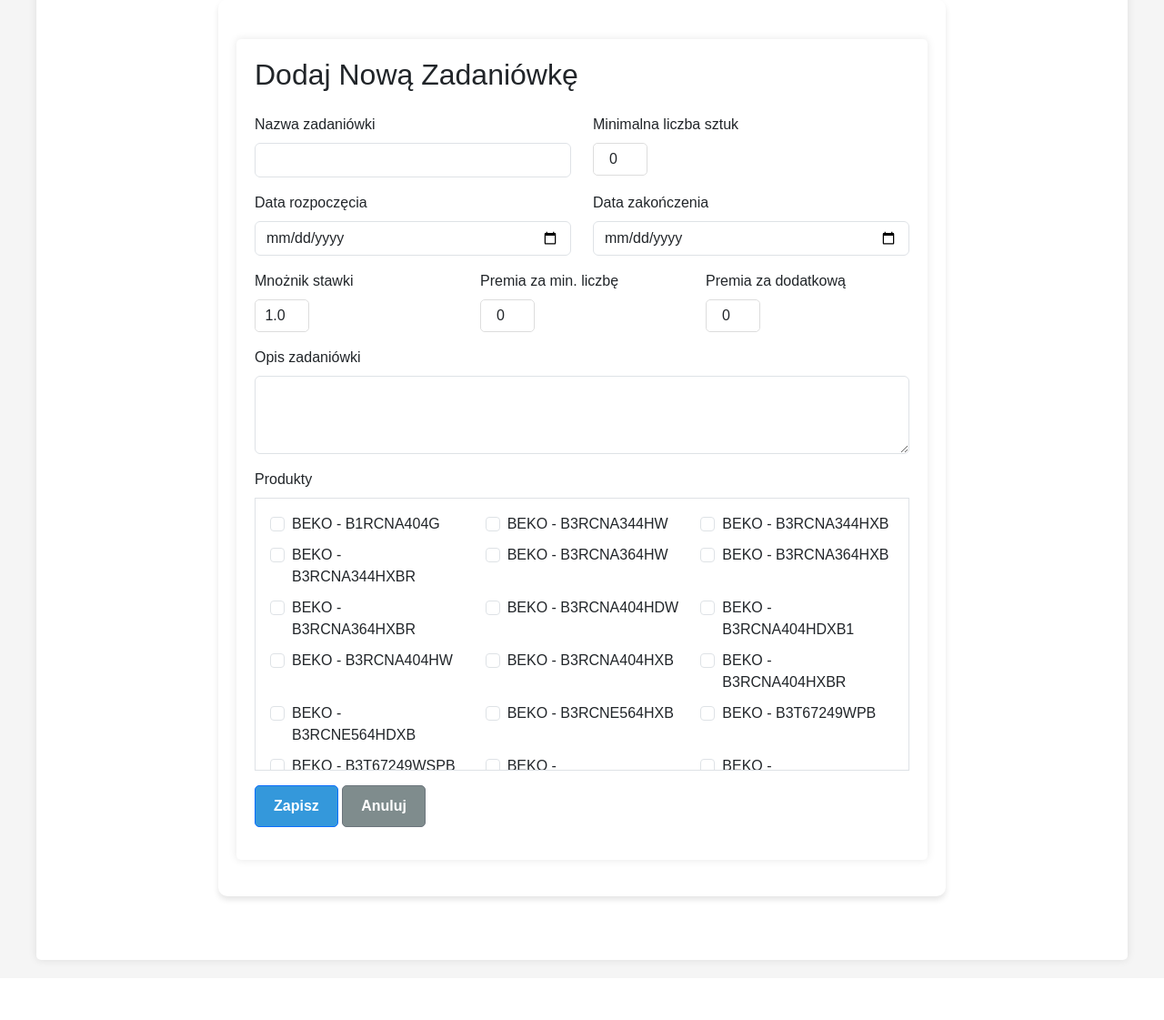
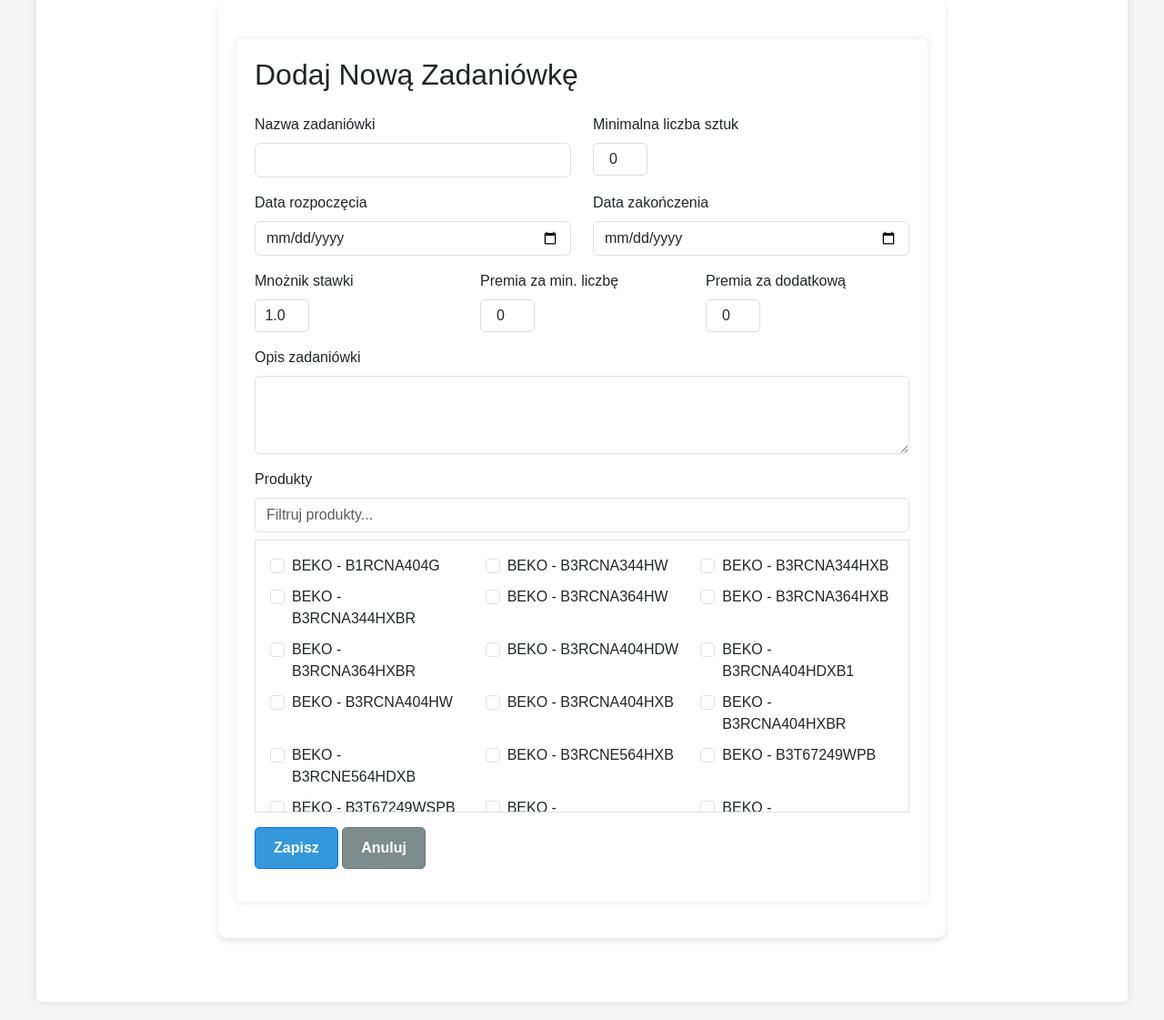
Before and after one commit to Fizyriusz/beko-sales-app, a Django app: page /produkty/zadaniowki-management/dodaj/ in a window 1280 px wide. Shown: the part 151-1272 px from the top of the page at 91% size. Before the commit the page ends 1212 px from the top, so only its background shows below. Run offline with Django 5.2, Linux system fonts and the light colour scheme; a user stored in the database is signed in; data comes from the database, SQL or seed files in the repository.

Commit message:
Add product list filtering

```diff
--- /dev/null
+++ b/produkty/static/produkty/js/zadaniowka_filter.js
@@ -0,0 +1,15 @@
+document.addEventListener('DOMContentLoaded', () => {
+    const filterInput = document.getElementById('product-filter');
+    const productList = document.getElementById('product-list');
+    if (!filterInput || !productList) {
+        return;
+    }
+    filterInput.addEventListener('input', () => {
+        const filter = filterInput.value.toLowerCase();
+        const items = productList.querySelectorAll('.col-md-4');
+        items.forEach(item => {
+            const label = item.querySelector('.form-check-label').textContent.toLowerCase();
+            item.style.display = label.includes(filter) ? '' : 'none';
+        });
+    });
+});
--- a/produkty/templates/produkty/base.html
+++ b/produkty/templates/produkty/base.html
@@ -173,6 +173,7 @@
         </div>
     </div>
 
+    <script src="{% static 'produkty/js/zadaniowka_filter.js' %}"></script>
     <script>
     document.addEventListener('DOMContentLoaded', () => {
         const sidebar = document.getElementById('sidebar');
--- a/produkty/templates/produkty/zadaniowka_form.html
+++ b/produkty/templates/produkty/zadaniowka_form.html
@@ -59,8 +59,9 @@
 
         <div class="mb-3">
             <label class="form-label">Produkty</label>
+            <input type="text" id="product-filter" class="form-control mb-2" placeholder="Filtruj produkty...">
             <div class="border p-3" style="max-height: 300px; overflow-y: auto;">
-                <div class="row">
+                <div class="row" id="product-list">
                     {% for produkt in produkty %}
                     <div class="col-md-4 mb-2">
                         <div class="form-check">
```
